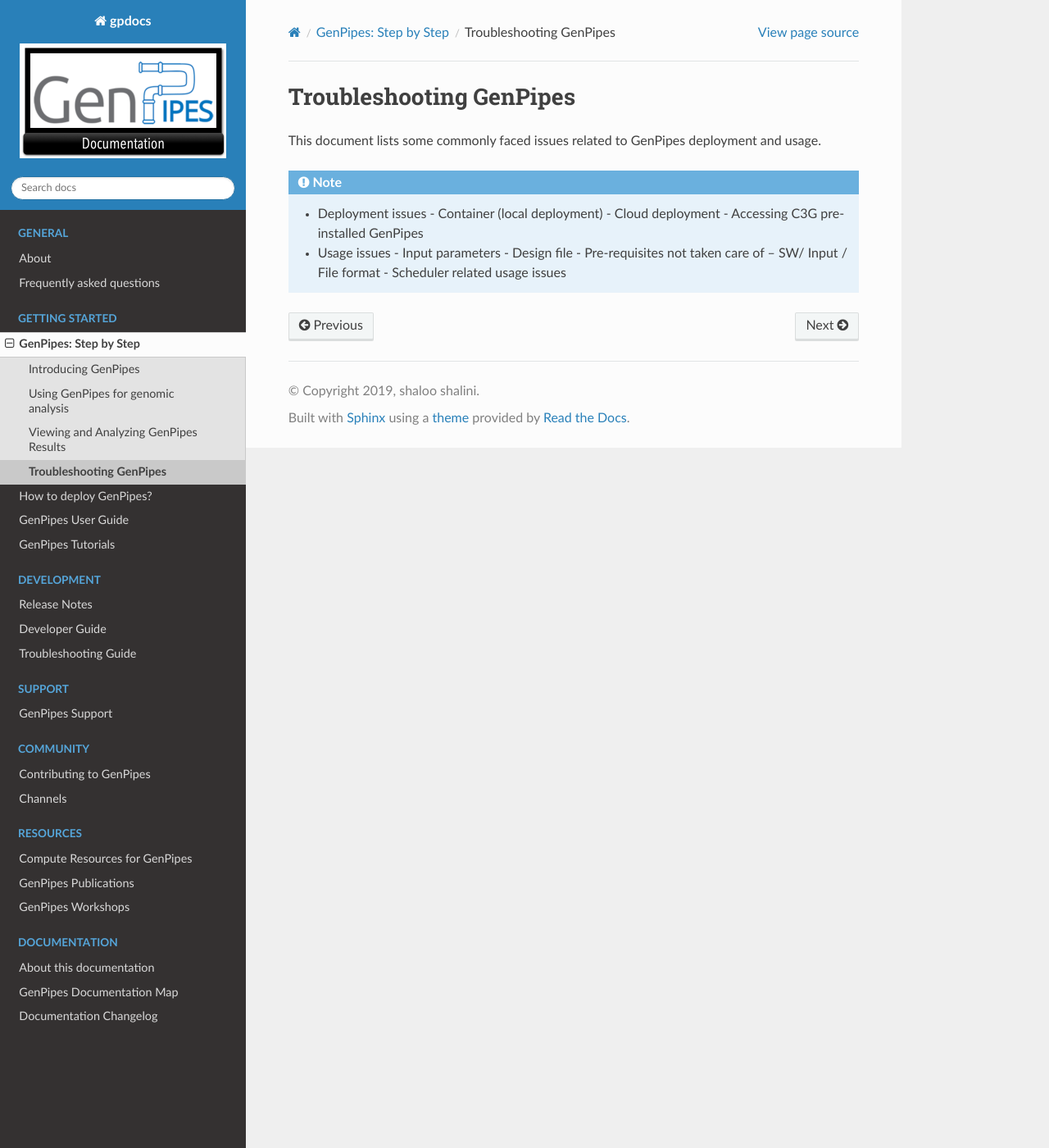
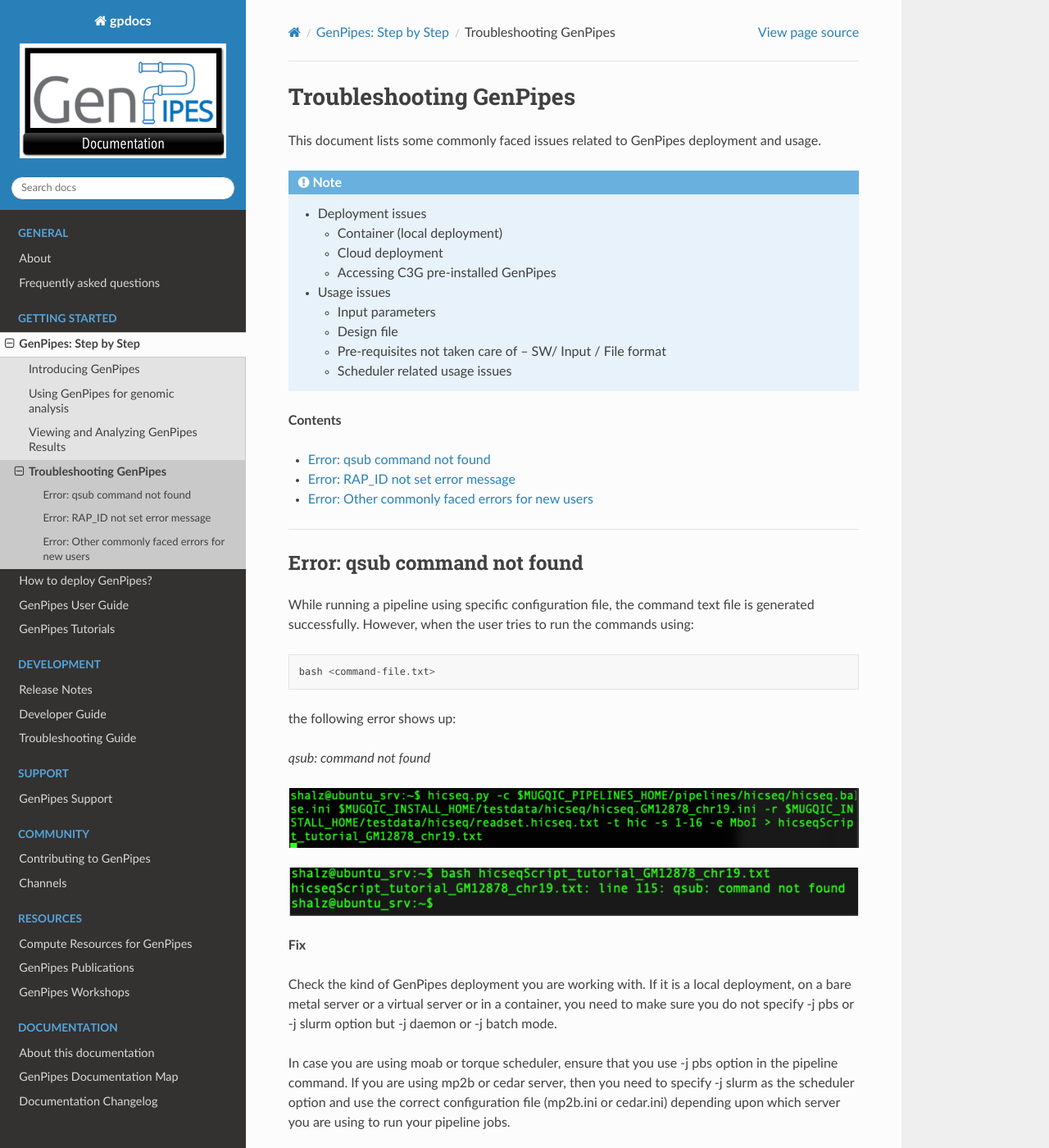
Before and after one commit to c3g/GenPipes_Docs, a Sphinx documentation site: the page built from docs/source/get-started/troubleshooting_gp.rst, in a window 1280 px wide and 1400 px high. Shown: the whole window at 82% size. Built offline with Sphinx 7.4.7 and the Read the Docs theme 2.0.0, drawn with Linux system fonts in a browser that asks for light colours; some of the changed text lies outside the part shown.

Commit message:
Update for #15 - more to be done later as I receive info

```diff
--- a/docs/source/deploy/how_to_deploy_genpipes.rst
+++ b/docs/source/deploy/how_to_deploy_genpipes.rst
@@ -3,7 +3,7 @@
 How to deploy GenPipes?
 =======================
 
-This document lists various ways by which GenPipes can be accessed and installed by users. Check out various :ref:`available deployment options<docs_dep_options>`, if you wish to install and setup GenPipes on your infrastructure.  If you wish to use pre-installed GenPipes deployed on Compute Canada infrastucture, refer to :ref:`Accessing GenPipes on Compute Canada servers<docs_access_gp_pre_installed>`.
+This document lists various ways by which GenPipes can be accessed and installed by users. Check out various :ref:`available deployment options<docs_dep_options>`, if you wish to install and setup GenPipes on your infrastructure.  If you wish to use pre-installed GenPipes deployed on Compute Canada infrastructure, refer to :ref:`Accessing GenPipes on Compute Canada servers<docs_access_gp_pre_installed>`.
 
 .. toctree::
    :maxdepth: 1
--- a/docs/source/get-started/troubleshooting_gp.rst
+++ b/docs/source/get-started/troubleshooting_gp.rst
@@ -1,5 +1,10 @@
 .. _docs_troubleshooting_gp:
 
+.. spelling::
+
+    qsub
+    slurm
+    moab
 
 Troubleshooting GenPipes
 =========================
@@ -7,11 +12,56 @@
 
 .. note::
 	* Deployment issues
+
           - Container (local deployment)
 	  - Cloud deployment
 	  - Accessing C3G pre-installed GenPipes
+
 	* Usage issues
+
 	  - Input parameters
 	  - Design file
 	  - Pre-requisites not taken care of – SW/ Input / File format
 	  - Scheduler related usage issues
+
+**Contents**
+
+.. contents:: :local:
+
+----
+
+Error: qsub command not found
+------------------------------
+
+While running a pipeline using specific configuration file, the command text file is generated successfully. However, when the user tries to run the commands using:
+
+::
+
+  bash <command-file.txt>
+
+the following error shows up:
+
+*qsub: command not found*
+
+.. image:: /img/error/get_st_err1a.png
+
+.. image:: /img/error/get_st_err1b.png
+
+**Fix**
+
+Check the kind of GenPipes deployment you are working with.  If it is a local deployment, on a bare metal server or a virtual server or in a container, you need to make sure you do not specify -j pbs or -j slurm option but -j daemon or -j batch mode.
+
+In case you are using moab or torque scheduler, ensure that you use -j pbs option in the pipeline command. If you are using mp2b or cedar server, then you need to specify -j slurm as the scheduler option and use the correct configuration file (mp2b.ini or cedar.ini) depending upon which server you are using to run your pipeline jobs.
+
+----
+
+Error: RAP_ID  not set error message
+-------------------------------------
+To be updated once there is more data available regarding error text
+
+----
+
+Error: Other commonly faced errors for new users
+------------------------------------------------
+
+TBD
```
Also changed, not shown: docs/source/img/error/get_st_err1a.png (added), docs/source/img/error/get_st_err1b.png (added).
